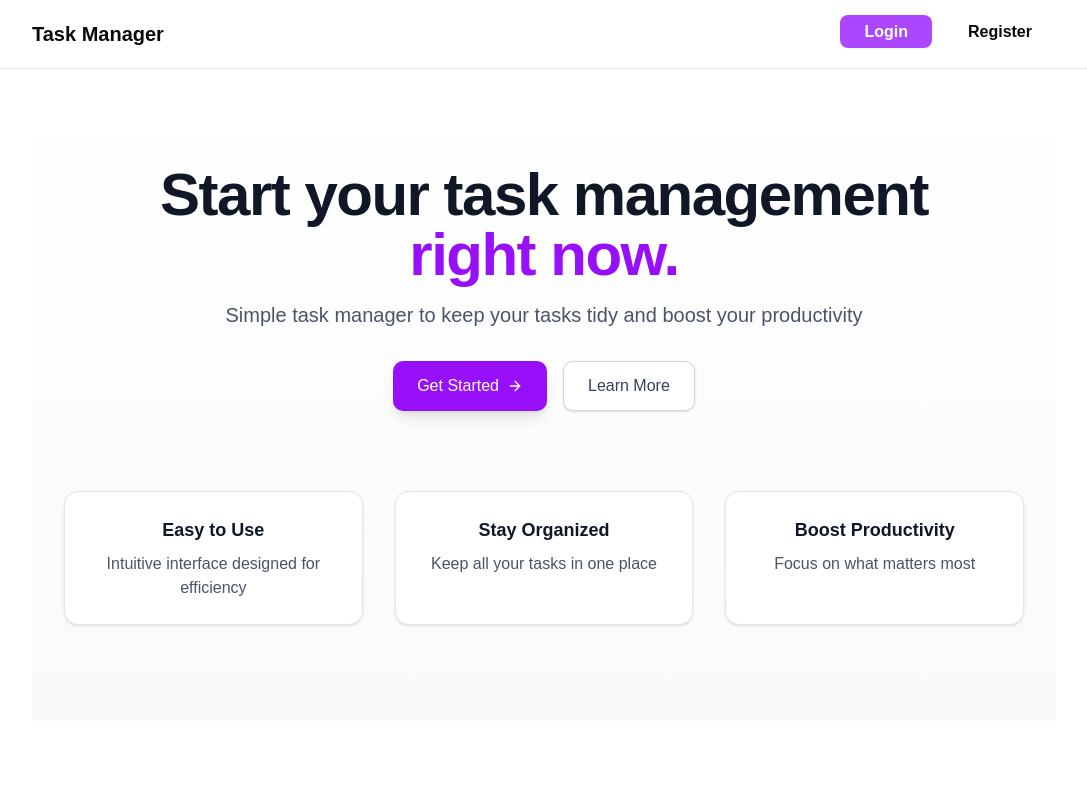
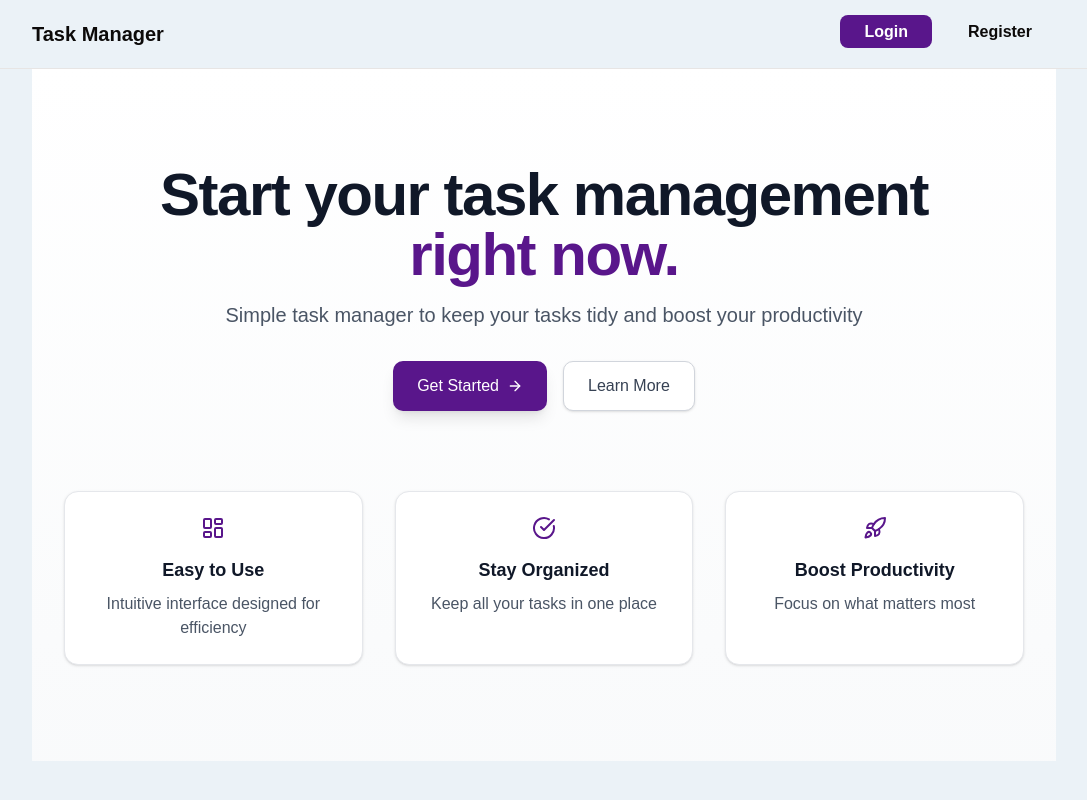
Before and after one commit to figueroaignacio/task-manager, a React (Vite) app in the folder apps/web/: page / in a window 1280 px wide. Shown: the top 800 px of the page, without its empty margins (96-1183 px from the left). Built offline with nearby package versions, Linux system fonts and the light colour scheme; no server answers; a web font is replaced by a local one.

Commit message:
feat: change colors

```diff
--- a/apps/web/src/components/header.tsx
+++ b/apps/web/src/components/header.tsx
@@ -15,7 +15,7 @@ export function Header() {
             <>
               <Link
                 to="/dashboard"
-                className="bg-purple-500 px-6 py-2 rounded-md text-white font-semibold"
+                className="bg-purple-900 px-6 py-2 rounded-md text-white font-semibold"
               >
                 Go to dashboard
               </Link>
@@ -24,7 +24,7 @@ export function Header() {
             <>
               <Link
                 to="/auth/login"
-                className="bg-purple-500 px-6 py-2 rounded-md text-white font-semibold"
+                className="bg-purple-900 px-6 py-2 rounded-md text-white font-semibold"
               >
                 Login
               </Link>
--- a/apps/web/src/index.css
+++ b/apps/web/src/index.css
@@ -56,9 +56,9 @@
 
 :root {
   --radius: 0.625rem;
-  --background: oklch(1 0 0);
+  --background: #ebf2f7;
   --foreground: oklch(0.147 0.004 49.25);
-  --card: oklch(1 0 0);
+  --card: #fff;
   --card-foreground: oklch(0.147 0.004 49.25);
   --popover: oklch(1 0 0);
   --popover-foreground: oklch(0.147 0.004 49.25);
--- a/apps/web/src/layouts/auth-layout.tsx
+++ b/apps/web/src/layouts/auth-layout.tsx
@@ -6,7 +6,7 @@ export function AuthLayout() {
     <>
       <Link
         to="/"
-        className="flex bg-purple-500 text-white py-2 px-12 rounded-md mt-5 ml-5 w-fit space-x-3"
+        className="flex bg-purple-900 text-white py-2 px-12 rounded-md mt-5 ml-5 w-fit space-x-3"
       >
         <ArrowLeft />
         <span>Go Back</span>
--- a/apps/web/src/modules/auth/components/login-form.tsx
+++ b/apps/web/src/modules/auth/components/login-form.tsx
@@ -71,7 +71,7 @@ export function LoginForm() {
                 errors.email
                   ? "border-red-300 dark:border-red-700"
                   : "border-gray-300 dark:border-gray-700"
-              } bg-white pl-10 pr-4 py-2.5 text-gray-900 shadow-sm transition-colors focus:border-purple-500 focus:outline-none focus:ring-2 focus:ring-purple-500/20 dark:bg-gray-800 dark:text-white dark:focus:border-purple-400 dark:focus:ring-purple-400/20`}
+              } bg-white pl-10 pr-4 py-2.5 text-gray-900 shadow-sm transition-colors focus:border-purple-900 focus:outline-none focus:ring-2 focus:ring-purple-500/20 dark:bg-gray-800 dark:text-white dark:focus:border-purple-400 dark:focus:ring-purple-400/20`}
               placeholder="your.email@example.com"
             />
           </div>
@@ -93,7 +93,7 @@ export function LoginForm() {
             </label>
             <Link
               to="/auth/forgot-password"
-              className="text-xs font-medium text-purple-600 hover:text-purple-500 dark:text-purple-400 dark:hover:text-purple-300"
+              className="text-xs font-medium text-purple-900 underline"
             >
               Forgot password?
             </Link>
@@ -110,7 +110,7 @@ export function LoginForm() {
                 errors.password
                   ? "border-red-300 dark:border-red-700"
                   : "border-gray-300 dark:border-gray-700"
-              } bg-white pl-10 pr-4 py-2.5 text-gray-900 shadow-sm transition-colors focus:border-purple-500 focus:outline-none focus:ring-2 focus:ring-purple-500/20 dark:bg-gray-800 dark:text-white dark:focus:border-purple-400 dark:focus:ring-purple-400/20`}
+              } bg-white pl-10 pr-4 py-2.5 text-gray-900 shadow-sm transition-colors focus:border-purple-900 focus:outline-none focus:ring-2 focus:ring-purple-500/20 dark:bg-gray-800 dark:text-white dark:focus:border-purple-400 dark:focus:ring-purple-400/20`}
               placeholder="••••••••"
             />
           </div>
@@ -126,7 +126,7 @@ export function LoginForm() {
           <button
             type="submit"
             disabled={isSubmitting || isLoading}
-            className="inline-flex w-full items-center justify-center gap-2 rounded-lg bg-purple-600 px-5 py-2.5 text-center text-sm font-medium text-white shadow-lg transition-all hover:bg-purple-700 focus:outline-none focus:ring-2 focus:ring-purple-500 focus:ring-offset-2 disabled:cursor-not-allowed disabled:opacity-70 dark:bg-purple-500 dark:hover:bg-purple-600"
+            className="inline-flex w-full items-center justify-center gap-2 rounded-lg bg-purple-900 px-5 py-2.5 text-center text-sm font-medium text-white shadow-lg transition-all hover:bg-purple-700 focus:outline-none focus:ring-2 focus:ring-purple-500 focus:ring-offset-2 disabled:cursor-not-allowed disabled:opacity-70 dark:bg-purple-500 dark:hover:bg-purple-600"
           >
             {isSubmitting || isLoading ? (
               <>
@@ -163,7 +163,7 @@ export function LoginForm() {
           Don't have an account?{" "}
           <Link
             to="/auth/register"
-            className="font-medium text-purple-600 transition-colors hover:text-purple-700 dark:text-purple-400 dark:hover:text-purple-300"
+            className="font-medium text-purple-900 underline"
           >
             Register
           </Link>
--- a/apps/web/src/pages/home.tsx
+++ b/apps/web/src/pages/home.tsx
@@ -1,36 +1,33 @@
-import { ArrowRight } from "lucide-react";
+import { ArrowRight, CheckCircle, LayoutDashboard, Rocket } from "lucide-react";
 import { Link } from "react-router";
 
 const highlights = [
   {
     title: "Easy to Use",
     description: "Intuitive interface designed for efficiency",
+    icon: LayoutDashboard,
   },
   {
     title: "Stay Organized",
     description: "Keep all your tasks in one place",
+    icon: CheckCircle,
   },
   {
     title: "Boost Productivity",
     description: "Focus on what matters most",
+    icon: Rocket,
   },
 ];
 
 export function HomePage() {
   return (
     <section className="relative overflow-hidden bg-gradient-to-b from-white to-gray-50 dark:from-gray-950 dark:to-gray-900">
-      <div className="absolute inset-0 -z-10 overflow-hidden">
-        <div className="absolute -top-40 -right-40 h-80 w-80 rounded-full bg-purple-100 opacity-20 blur-3xl dark:bg-purple-900"></div>
-        <div className="absolute -bottom-40 -left-40 h-80 w-80 rounded-full bg-blue-100 opacity-20 blur-3xl dark:bg-blue-900"></div>
-      </div>
       <div className="container mx-auto px-4 py-24 sm:px-6 lg:px-8">
         <div className="flex flex-col items-center justify-center gap-y-8 text-center">
           <div className="space-y-4">
             <h1 className="text-4xl font-extrabold tracking-tight text-gray-900 dark:text-white sm:text-5xl md:text-6xl">
               Start your task management
-              <span className="block text-purple-600 dark:text-purple-400">
-                right now.
-              </span>
+              <span className="block text-purple-900">right now.</span>
             </h1>
             <p className="mx-auto max-w-2xl text-xl text-gray-600 dark:text-gray-300">
               Simple task manager to keep your tasks tidy and boost your
@@ -40,7 +37,7 @@ export function HomePage() {
           <div className="flex flex-col gap-4 sm:flex-row">
             <Link
               to="/auth/register"
-              className="inline-flex items-center justify-center gap-2 rounded-lg bg-purple-600 px-6 py-3 text-base font-medium text-white shadow-lg transition-all hover:bg-purple-700 focus:outline-none focus:ring-2 focus:ring-purple-500 focus:ring-offset-2 dark:bg-purple-500 dark:hover:bg-purple-600"
+              className="inline-flex items-center justify-center gap-2 rounded-lg bg-purple-900 px-6 py-3 text-base font-medium text-white shadow-lg transition-all hover:bg-purple-700 focus:outline-none focus:ring-2 focus:ring-purple-500 focus:ring-offset-2 "
             >
               Get Started
               <ArrowRight className="h-4 w-4" />
@@ -53,11 +50,14 @@ export function HomePage() {
             </Link>
           </div>
           <div className="mt-12 grid grid-cols-1 gap-8 sm:grid-cols-2 lg:grid-cols-3">
-            {highlights.map((feature, index) => (
+            {highlights.map((feature, index) => {
+              const Icon = feature.icon;
+              return (
                 <div
                   key={index}
-                className="rounded-xl border border-gray-200 bg-white p-6 shadow-sm transition-all hover:shadow-md dark:border-gray-800 dark:bg-gray-800"
+                  className="rounded-xl border border-gray-200 bg-card p-6 shadow-sm transition-all hover:shadow-md dark:border-gray-800 dark:bg-gray-800 flex items-center flex-col"
                 >
+                  <Icon className="mb-4 h-6 w-6 text-purple-900 dark:text-purple-400 " />
                   <h3 className="mb-2 text-lg font-semibold text-gray-900 dark:text-white">
                     {feature.title}
                   </h3>
@@ -65,7 +65,8 @@ export function HomePage() {
                     {feature.description}
                   </p>
                 </div>
-            ))}
+              );
+            })}
           </div>
         </div>
       </div>
```
Also changed, not shown: apps/web/src/modules/auth/components/register-form.tsx (+5 -5 lines). Lines whose indentation alone changed are shown as unchanged.
